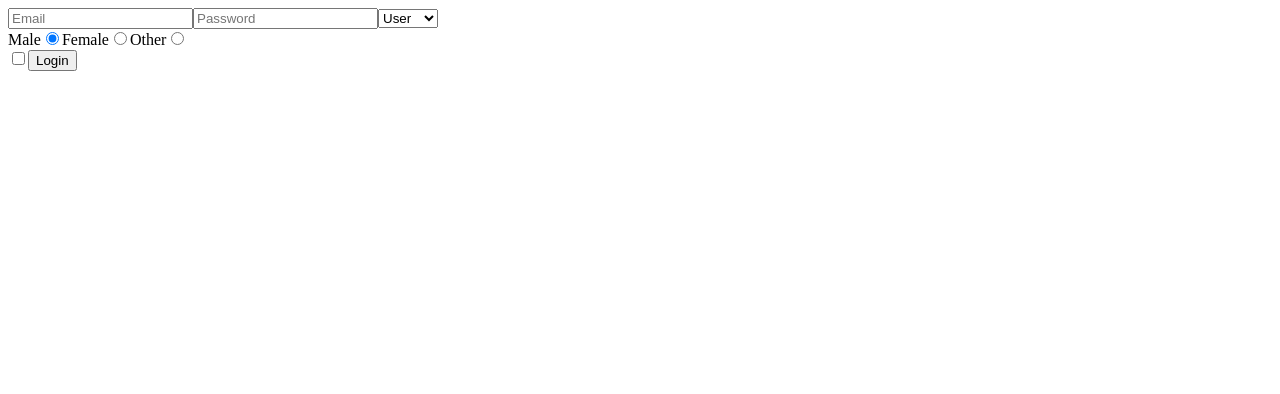
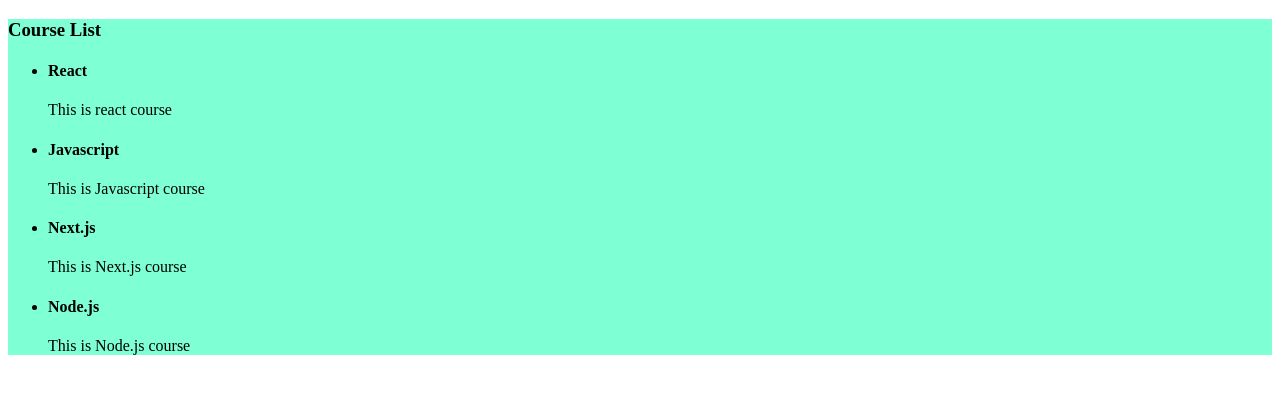
Before and after one commit to masoudhra/react2023ViteStart, a React (Vite) app: page / in a window 1280 px wide. Shown: the top 394 px of the page. Built offline with nearby package versions, Linux system fonts and the light colour scheme.

Commit message:
syles module

```diff
--- a/src/App.jsx
+++ b/src/App.jsx
@@ -14,10 +14,10 @@ function App() {
         title="React 2023"
         description="This is a programming website"
         numOfStudents={100}
-      />
-      <CourseList /> */}
-      {/* <Counter /> */}
-      <Form />
+      /> */}
+      <CourseList />
+      {/* <Counter />
+      <Form /> */}
     </div>
   );
 }
--- a/src/CourseList.jsx
+++ b/src/CourseList.jsx
@@ -1,5 +1,6 @@
 // List rendering
 import CourseCard from "./CourseCard";
+import styles from "./CourseList.module.css"
 
 function CourseList() {
   const courses = [
@@ -10,7 +11,7 @@ function CourseList() {
   ];
 
   return (
-    <div>
+    <div className={styles.container}>
       <h3>Course List</h3>
       <ul>
         {courses.map((course) => (
--- /dev/null
+++ b/src/CourseList.module.css
@@ -0,0 +1,3 @@
+.container{
+    background-color: aquamarine;
+}
```
